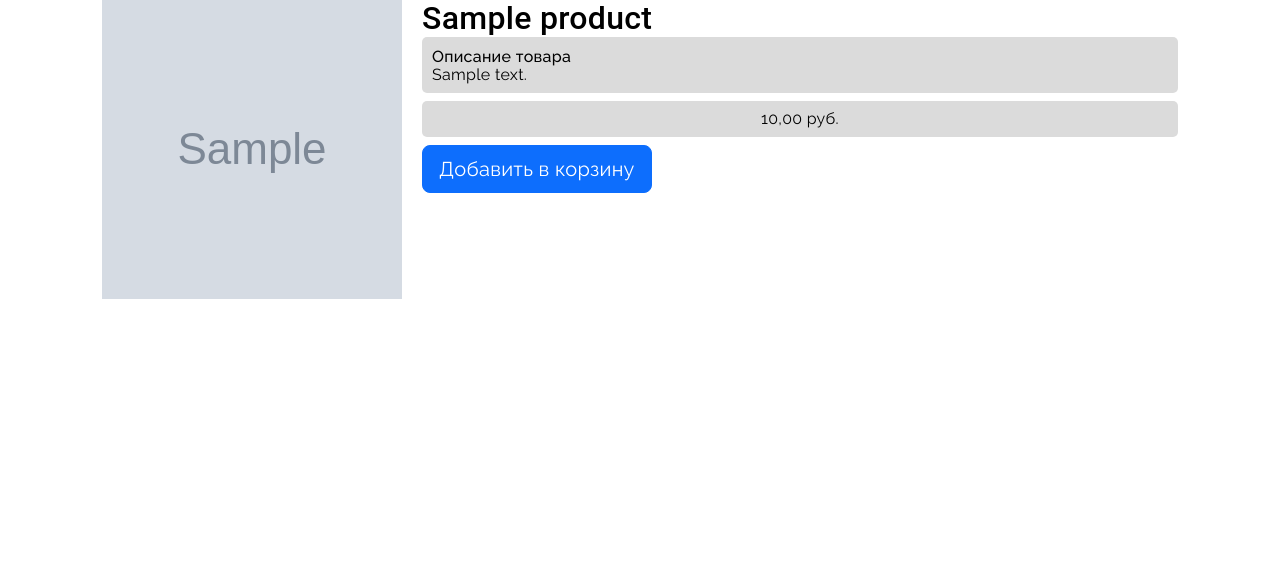
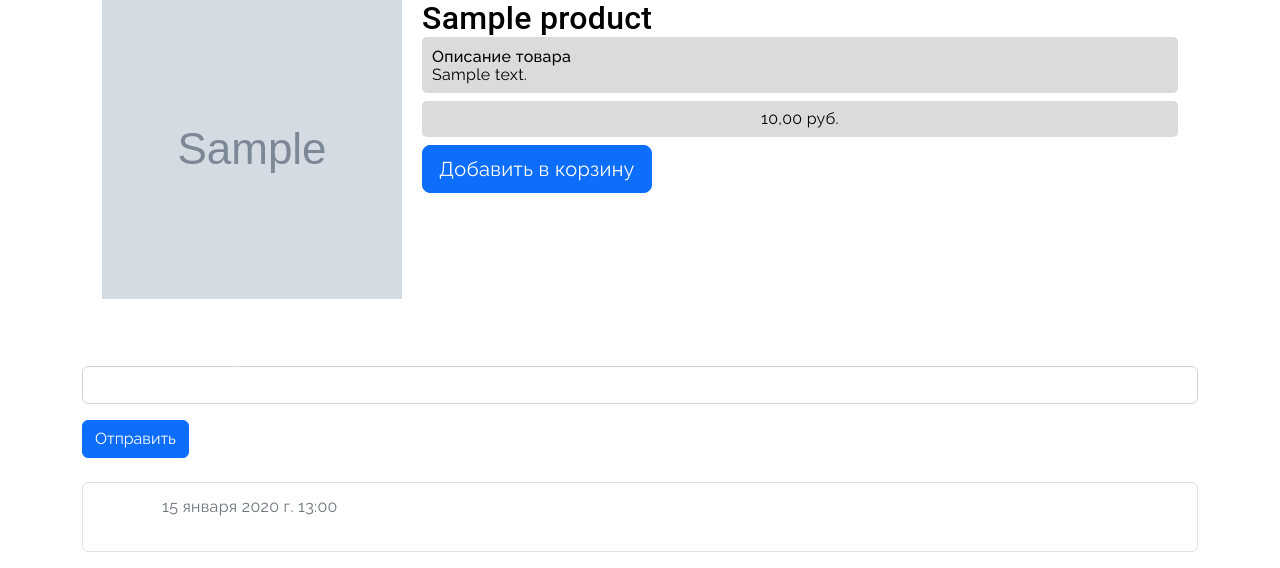
Before and after one commit to CracherX/Flowershop, a Django app: page /products/1 in a window 1280 px wide. Shown: the part 324-892 px from the top of the page. Before the commit the page ends 623 px from the top, so only its background shows below. Run offline with Django 5.2, Linux system fonts and the light colour scheme; tables that the repository leaves empty hold one stand-in row (values such as "Sample post"); grey boxes marked "Sample" are stand-in pictures.

Commit message:
Добавил комменты

```diff
--- a/mainapp/models.py
+++ b/mainapp/models.py
@@ -44,3 +44,16 @@
 
     def __str__(self):
         return f'Избранные товары пользователя {self.user.username}'
+
+
+class Comment(models.Model):
+    product = models.ForeignKey(Product, on_delete=models.CASCADE, related_name='comments', verbose_name='Товар')
+    author = models.ForeignKey(CustomUser, on_delete=models.CASCADE, verbose_name='Автор')
+    text = models.TextField('Текст комментария')
+    created_at = models.DateTimeField('Дата создания', auto_now_add=True)
+
+    class Meta:
+        verbose_name_plural = 'Отзывы'
+
+    def __str__(self):
+        return f'Отзыв от {self.author} к товару {self.product.name}'
--- a/mainapp/templates/detailed_product.html
+++ b/mainapp/templates/detailed_product.html
@@ -31,6 +31,29 @@
             </a>
           </div>
         </div>
+        <div class="comments-section mt-5">
+
+          <!-- Comment Form -->
+          <form class="mb-4" method="post" action="{% url 'add_comment' product_id=product.id %}">
+                          {% csrf_token %}
+            <div class="form-group">
+              <label for="comment">Оставить комментарий:</label>
+              <input name="comment_text" class="form-control" id="comment" required>
+            </div>
+            <button type="submit" class="btn send-btn btn-primary mt-3">Отправить</button>
+          </form>
+
+          <!-- Display Comments -->
+          <div class="comments-list">
+                      {% for comment in product.comments.all %}
+            <div class="comment mb-3 p-3 border rounded">
+              <p class="mb-1"><strong>{{ comment.author.username }}</strong> <small class="text-muted">{{ comment.created_at }}</small></p>
+              <p>{{ comment.text }}</p>
+            </div>
+                      {% endfor %}
+            <!-- Add more comments as needed -->
+          </div>
+        </div>
       </div>
     </div>
    {% endblock %}
--- a/mainapp/urls.py
+++ b/mainapp/urls.py
@@ -12,4 +12,5 @@
     path('remove_from_favorite/<int:product_id>/', views.remove_from_favorite, name='remove_from_favorite'),
     path('favorite/', views.view_favorite, name='favorite'),
     path('search/', views.search, name='search'),
+    path('add_comment/<int:product_id>/', views.add_comment, name='add_comment'),
 ]
--- a/mainapp/views.py
+++ b/mainapp/views.py
@@ -2,6 +2,8 @@
 from .models import *
 from django.core.paginator import Paginator, EmptyPage, PageNotAnInteger
 from django.contrib.auth.decorators import login_required
+from django.http import JsonResponse, HttpResponse
+
 
 
 def homepage(request):
@@ -12,6 +14,8 @@
 
 
 def catalog(request, category_id='all', sort=None):
+    user_favorite = Favorite.objects.filter(user=request.user).first()
+    favorite_product_ids = user_favorite.products.values_list('id', flat=True) if user_favorite else []
     if category_id == 'all':
         product_list = Product.objects.all()
     else:
@@ -34,6 +38,7 @@
         'product_list': products,
         'categories': Product_type.objects.all(),
         'category_id': category_id,
+        'favorite_product_ids': favorite_product_ids,
     }
 
     return render(request, 'catalog.html', data)
@@ -58,8 +63,8 @@
 
     # Добавляем товар в избранное пользователя
     user_favorite.products.add(product)
+    return HttpResponse(status=204)
 
-    return redirect('favorite')
 
 
 @login_required
@@ -99,3 +104,14 @@
         'category_id': None,
     }
     return render(request, 'catalog.html', data)
+
+
+@login_required
+def add_comment(request, product_id):
+    if request.method == 'POST':
+        product = Product.objects.get(pk=product_id)
+        text = request.POST.get('comment_text')
+
+        Comment.objects.create(product=product, author=request.user, text=text)
+
+    return redirect('product_detail', product_id=product_id)
```
Also changed, not shown: mainapp/templates/catalog.html (+10 -1 lines), mainapp/migrations/0004_comment.py (added).
